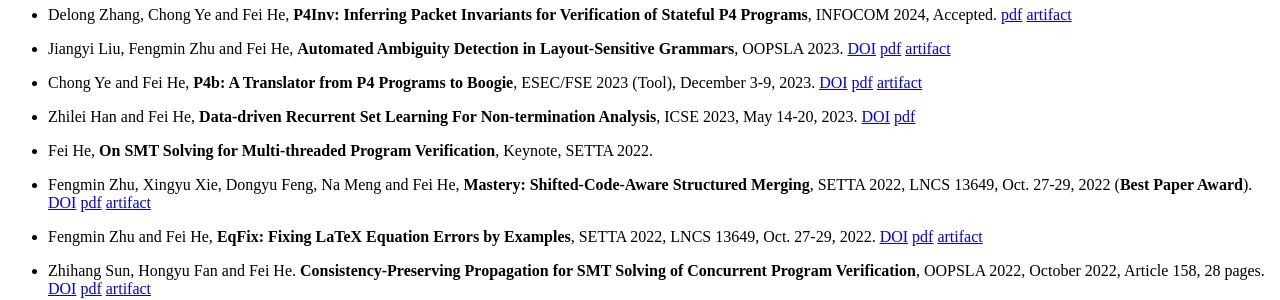
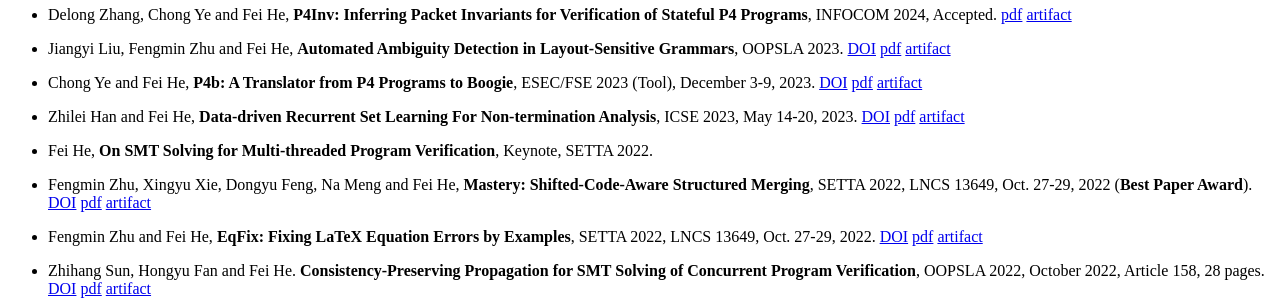
Before and after one commit to feihe/feihe.github.io, a Jekyll site: the page built from publications.md, in a window 1280 px wide and 900 px high, scrolled down 1090 px. Shown: the part 152-452 px from the top of the window. Built offline with Jekyll 4.4.1, drawn with Linux system fonts in a browser that asks for light colours; nearby versions of some CDN libraries.

Commit message:
artifact

```diff
--- a/publications.md
+++ b/publications.md
@@ -65,7 +65,7 @@ title: Publications
 
 - Chong Ye and Fei He, **P4b: A Translator from P4 Programs to Boogie**, ESEC/FSE 2023 (Tool), December 3-9, 2023. [DOI](https://doi.org/10.1145/3611643.3613091) [pdf](./materials/fse23tool.pdf) [artifact](https://thufv.github.io/research/P4-to-Boogie)
 
-- Zhilei Han and Fei He, **Data-driven Recurrent Set Learning For Non-termination Analysis**, ICSE 2023, May 14-20, 2023. [DOI](https://doi.org/10.1109/ICSE48619.2023.00115) [pdf](./materials/icse23.pdf)
+- Zhilei Han and Fei He, **Data-driven Recurrent Set Learning For Non-termination Analysis**, ICSE 2023, May 14-20, 2023. [DOI](https://doi.org/10.1109/ICSE48619.2023.00115) [pdf](./materials/icse23.pdf) [artifact](https://thufv.github.io/research/icse23-artifact)
 
 - Fei He, **On SMT Solving for Multi-threaded Program Verification**, Keynote, SETTA 2022.
 
```
